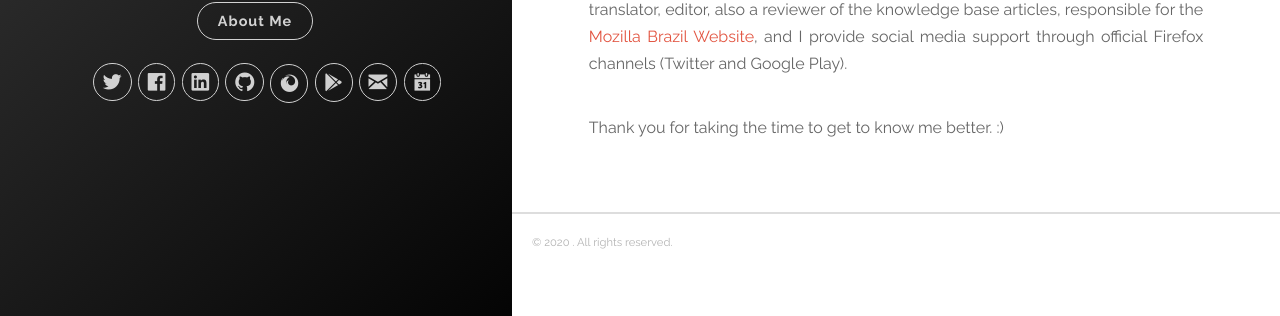
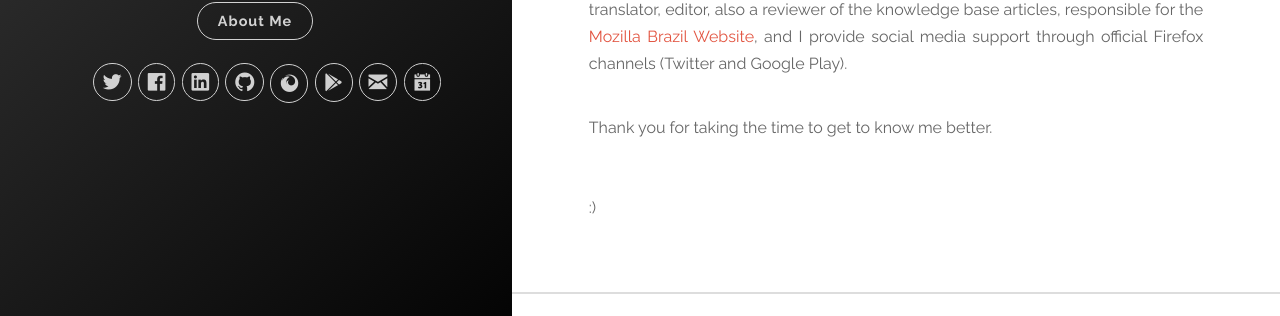
Before and after one commit to jhonatasrm/jhonatasrm.github.io, a Jekyll site: the page built from tags.md, in a window 1280 px wide. Shown: the part 581-897 px from the top of the page. Built offline with Jekyll 4.4.1, drawn with Linux system fonts in a browser that asks for light colours; nearby versions of some CDN libraries.

Commit message:
Update default.html

```diff
--- a/_layouts/default.html
+++ b/_layouts/default.html
@@ -29,9 +29,7 @@
             </p><br>
 
             <p align="justify">Thank you for taking the time to get to know me better.
-
-                :)
-            </p>
+            </p><br><br><p align="justify">:)</p>
         </article>
     </div>
     <footer class="footer">
```
